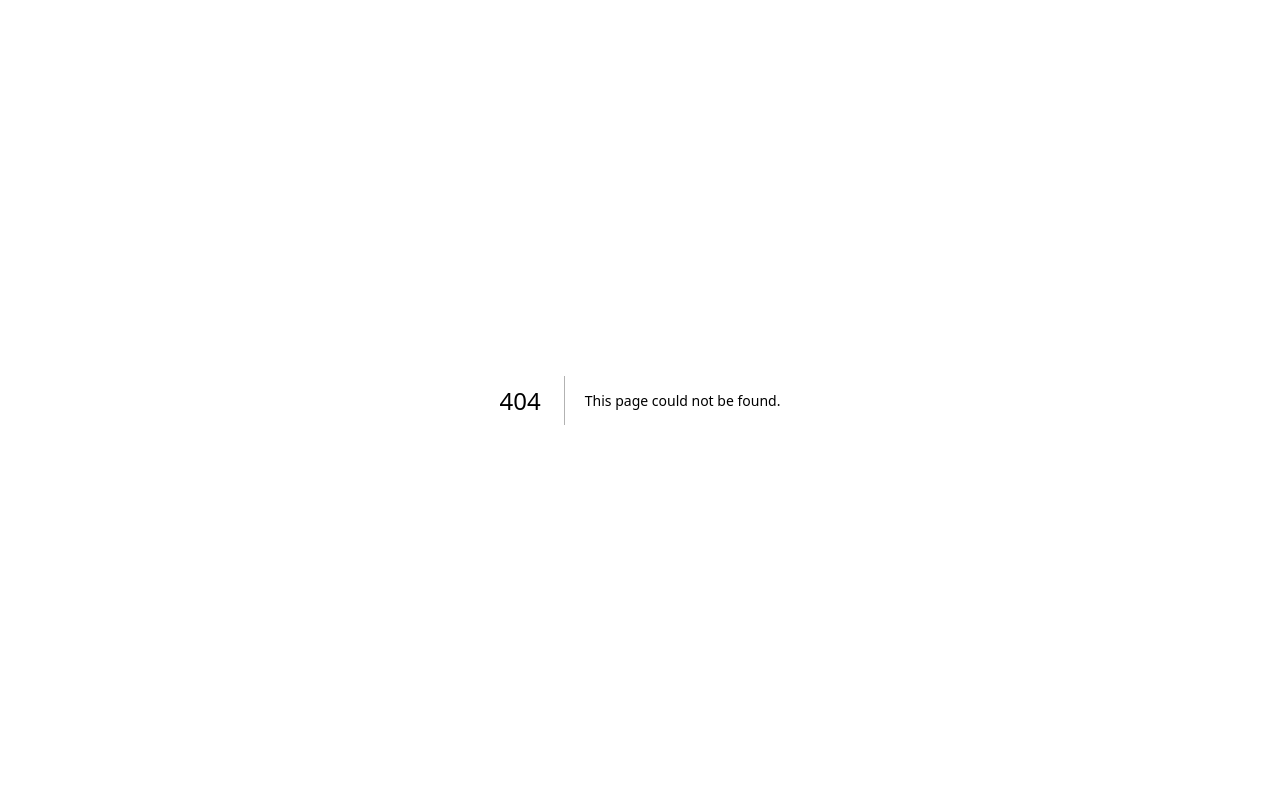
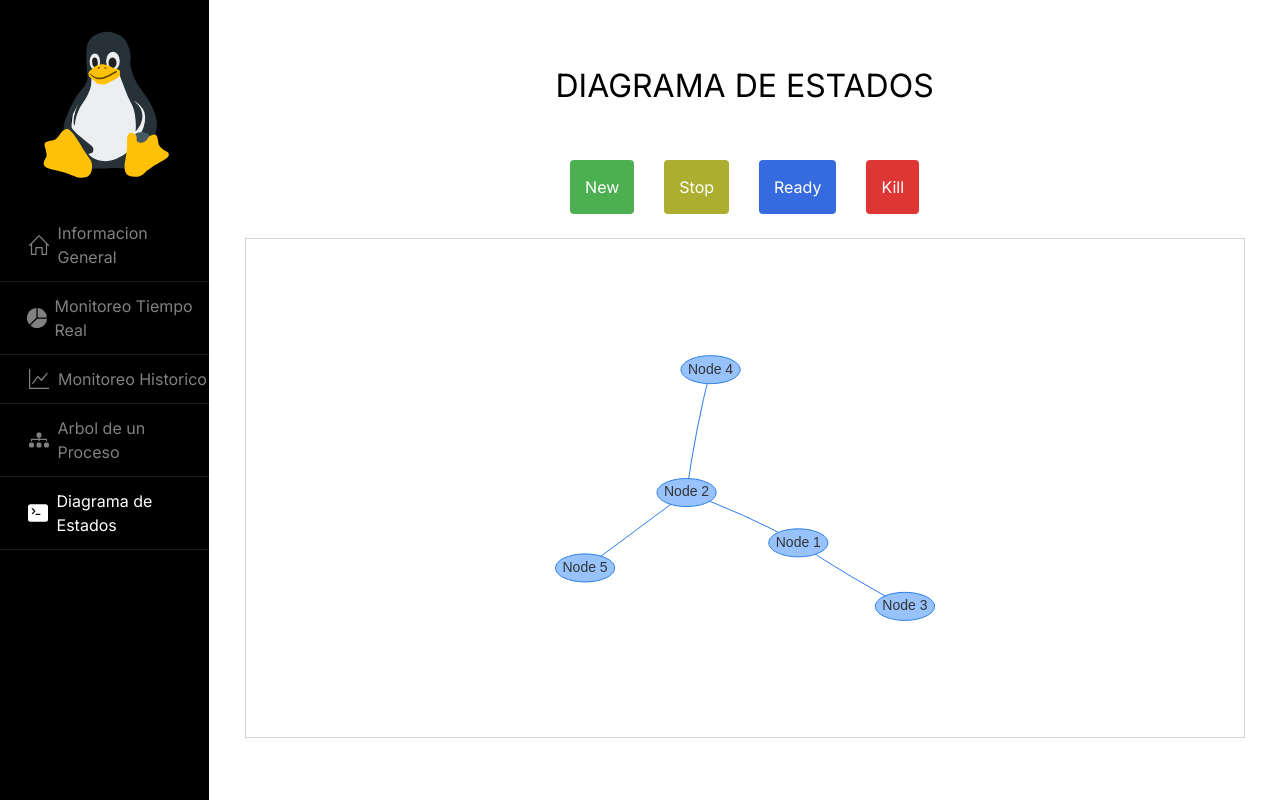
Before and after one commit to DouglasSochC/SO1_1S2024_201807032, a Next.js app in the folder Proyectos/Proyecto1/frontend/: page /diagrama_estados in a window 1280 px wide. Before the commit this address had no page. Built offline with nearby package versions, Linux system fonts and the light colour scheme.

Commit message:
[ADD] Interfaz grafica del diagrama de estados

```diff
--- a/Proyectos/Proyecto1/frontend/package.json
+++ b/Proyectos/Proyecto1/frontend/package.json
@@ -19,7 +19,8 @@
     "react-icons": "^5.0.1",
     "react-select": "^5.8.0",
     "sweetalert2": "^11.10.6",
-    "sweetalert2-react-content": "^5.0.7"
+    "sweetalert2-react-content": "^5.0.7",
+    "vis-network": "^9.1.9"
   },
   "devDependencies": {
     "autoprefixer": "^10.0.1",
--- /dev/null
+++ b/Proyectos/Proyecto1/frontend/src/app/diagrama_estados/page.jsx
@@ -0,0 +1,121 @@
+'use client'
+
+import React, { useState, useEffect } from 'react'
+import Layout from '@/components/Layout/page';
+import { DataSet, Network } from 'vis-network/standalone';
+import './style.css'
+
+export default function DiagramaEstados() {
+
+  // Definir estados para nodos y bordes
+  const [nodes, setNodes] = useState(new DataSet([
+    { id: 1, label: 'Node 1' },
+    { id: 2, label: 'Node 2' },
+    { id: 3, label: 'Node 3' },
+    { id: 4, label: 'Node 4' },
+    { id: 5, label: 'Node 5' }
+  ]));
+  const [edges, setEdges] = useState(new DataSet([
+    { from: 1, to: 3 },
+    { from: 1, to: 2 },
+    { from: 2, to: 4 },
+    { from: 2, to: 5 }
+  ]));
+
+  const fetchNuevoProceso = async () => {
+    try {
+      console.log("Nuevo Proceso");
+    } catch (error) {
+      console.error('Error al obtener datos de la API:', error);
+    }
+  };
+
+  const fetchPararProceso = async () => {
+    try {
+      console.log("Proceso en Pausa");
+    } catch (error) {
+      console.error('Error al obtener datos de la API:', error);
+    }
+  };
+
+  const fetchProcesoListo = async () => {
+    try {
+      console.log("Proceso Listo");
+    } catch (error) {
+      console.error('Error al obtener datos de la API:', error);
+    }
+  };
+
+  const fetchMatarProceso = async () => {
+    try {
+      console.log("Matar Proceso");
+    } catch (error) {
+      console.error('Error al obtener datos de la API:', error);
+    }
+  };
+
+  useEffect(() => {
+    const container = document.getElementById('mynetwork');
+    const data = {
+      nodes: nodes,
+      edges: edges
+    };
+    const options = {};
+    const network = new Network(container, data, options);
+    return () => {
+      network.destroy();
+    };
+  }, [nodes, edges]);
+
+  return (<>
+    <Layout
+      pageTitle=""
+    >
+      <div className="min-h-screen flex flex-col justify-center items-center">
+        <div className="m-auto text-center">
+          <h1 className="main-title">DIAGRAMA DE ESTADOS</h1>
+          <div className="button-container">
+            <button onClick={fetchNuevoProceso} style={{
+              padding: '15px',
+              backgroundColor: '#4CAF50',
+              color: 'white',
+              border: 'none',
+              borderRadius: '4px',
+              cursor: 'pointer',
+            }}>New</button>
+            <button onClick={fetchPararProceso} style={{
+              padding: '15px',
+              backgroundColor: '#ACAE30',
+              color: 'white',
+              border: 'none',
+              borderRadius: '4px',
+              cursor: 'pointer',
+            }}>Stop</button>
+            <button onClick={fetchProcesoListo} style={{
+              padding: '15px',
+              backgroundColor: '#356BDE',
+              color: 'white',
+              border: 'none',
+              borderRadius: '4px',
+              cursor: 'pointer',
+            }}>Ready</button>
+            <button onClick={fetchMatarProceso} style={{
+              padding: '15px',
+              backgroundColor: '#DE3535',
+              color: 'white',
+              border: 'none',
+              borderRadius: '4px',
+              cursor: 'pointer',
+            }}>Kill</button>
+          </div>
+          <br />
+          <div className="charts-container">
+            <div style={{ width: '1000px', height: '500px' }}>
+              <div id="mynetwork" style={{ width: '1000px', height: '500px', border: '1px solid lightgray' }}></div>
+            </div>
+          </div>
+        </div>
+      </div>
+    </Layout>
+  </>);
+}
--- /dev/null
+++ b/Proyectos/Proyecto1/frontend/src/app/diagrama_estados/style.css
@@ -0,0 +1,24 @@
+.button-container {
+    display: flex;
+    justify-content: center;
+}
+
+.button-container button {
+    margin: 0 15px;
+    /* Ajusta el margen entre los botones según tus necesidades */
+}
+
+.charts-container {
+    display: flex;
+    gap: 20px; /* Espacio entre los gráficos */
+}
+
+.chart {
+    flex: 1;
+    text-align: center;
+    margin: 10px;
+}
+
+.chart h2 {
+    margin-bottom: 10px;
+}
--- a/Proyectos/Proyecto1/frontend/src/components/Layout/Sidebar.jsx
+++ b/Proyectos/Proyecto1/frontend/src/components/Layout/Sidebar.jsx
@@ -3,7 +3,7 @@ import React from 'react'
 import Link from 'next/link'
 import { usePathname } from 'next/navigation'
 import { SlHome } from 'react-icons/sl'
-import { BsFillPieChartFill, BsGraphUp, BsFillDiagram3Fill } from 'react-icons/bs'
+import { BsFillPieChartFill, BsGraphUp, BsFillDiagram3Fill, BsFillTerminalFill } from 'react-icons/bs'
 
 import logo from '@/img/logo.svg'
 
@@ -77,6 +77,11 @@ export default function Sidebar({ show, setter }) {
                         route="/arbol_proceso"
                         icon={<BsFillDiagram3Fill  />}
                     />
+                    <MenuItem
+                        name="Diagrama de Estados"
+                        route="/diagrama_estados"
+                        icon={<BsFillTerminalFill  />}
+                    />
                 </div>
             </div>
             {show ? <ModalOverlay /> : <></>}
```
Also changed, not shown: 1 other file (tests, documents, lock files or other folders).
